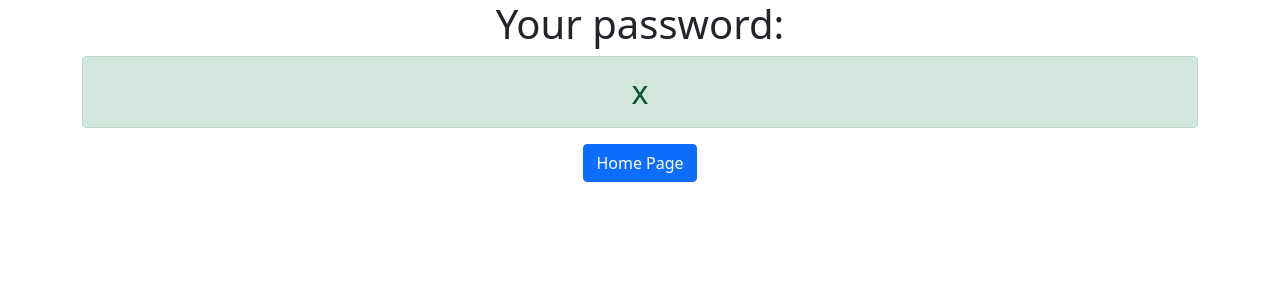
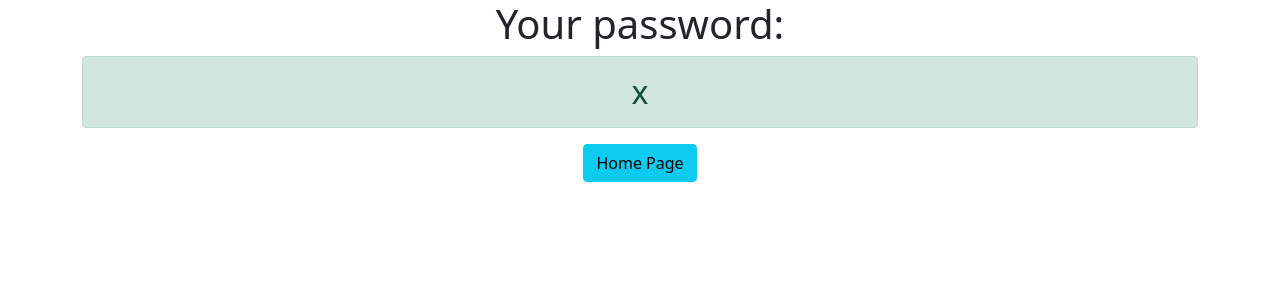
Before and after one commit to lenkamac/django-password-generator, a Django app: template generator/templates/generator/password.html in a window 1280 px wide. Shown: the top 300 px of the page. Run offline with Django 4.2, Linux system fonts and the light colour scheme; the template is opened without the code that fills it: most values are stand-ins (such as "Sample title", 1, 10 or a date in 2020).

Commit message:
I made some tweaks

```diff
--- a/generator/templates/generator/password.html
+++ b/generator/templates/generator/password.html
@@ -4,5 +4,5 @@
 <div class="container text-center">
   <h1>Your password: </h1>
   <h2 class="alert alert-success">{{ password }}</h2>
-  <a href="{% url 'home'%}" class="btn btn-primary">Home Page</a>
+  <a href="{% url 'home'%}" class="btn btn-info">Home Page</a>
 </div>
```
